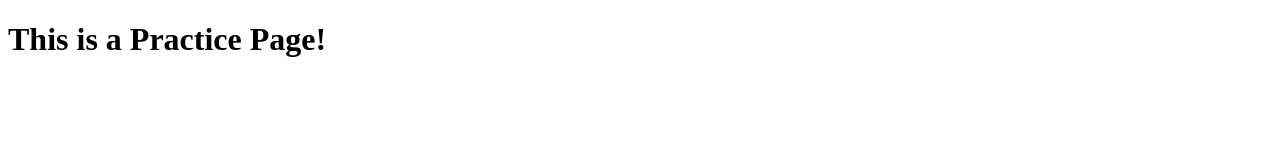
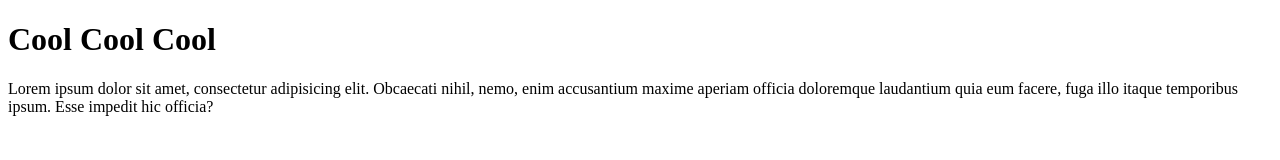
Before and after one commit to clarkexcore/practice, a plain HTML site: page index.html in a window 1280 px wide. Drawn offline with Linux system fonts and the light colour scheme.

Commit message:
These are the new changes

```diff
--- a/index.html
+++ b/index.html
@@ -5,6 +5,8 @@
 	<title>Project 5 Practice</title>
 </head>
 <body>
-	<h1>This is a Practice Page!</h1>
+	<h1>Cool Cool Cool</h1>
+
+	<p>Lorem ipsum dolor sit amet, consectetur adipisicing elit. Obcaecati nihil, nemo, enim accusantium maxime aperiam officia doloremque laudantium quia eum facere, fuga illo itaque temporibus ipsum. Esse impedit hic officia?</p>
 </body>
 </html>
```
